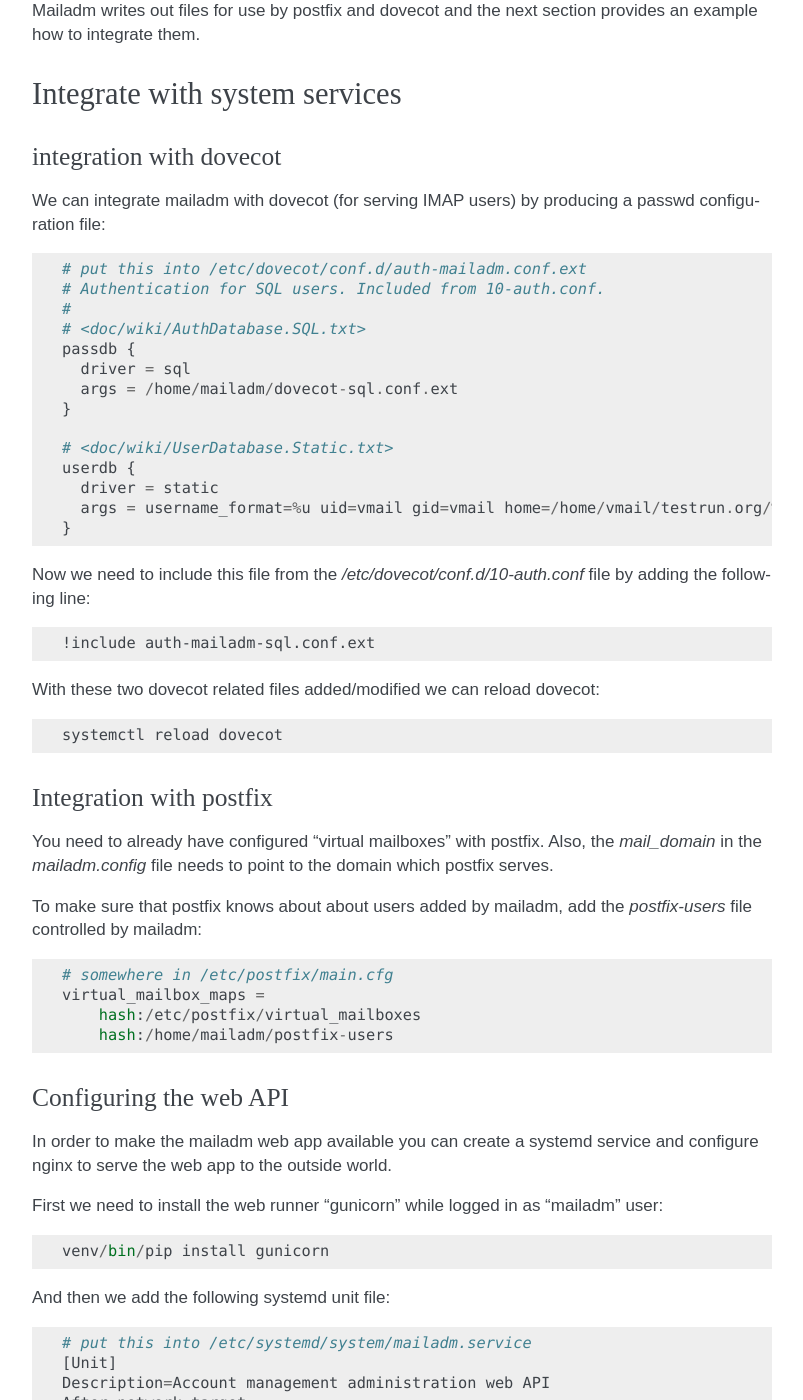
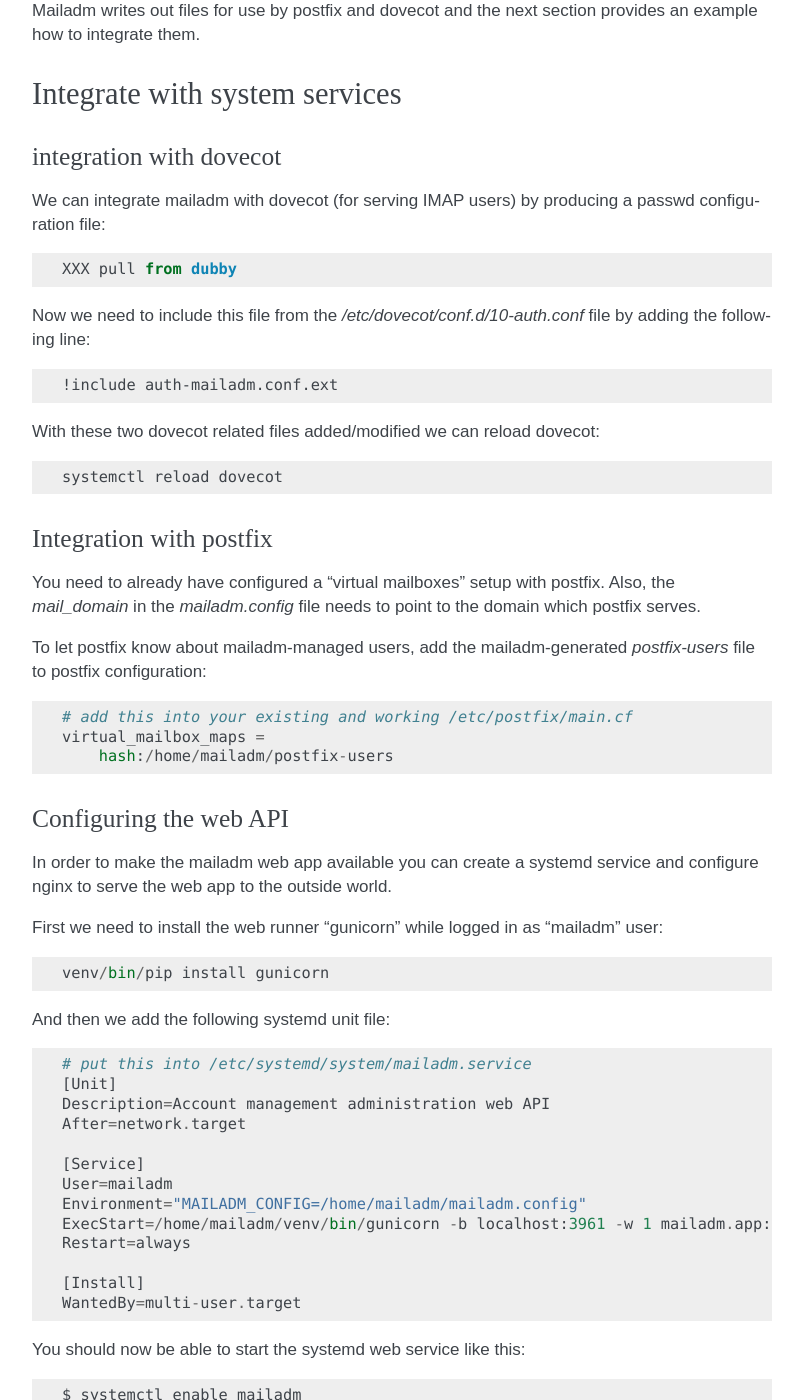
Before and after one commit to deltachat/mailadm, a Sphinx documentation site: the page built from doc/index.rst, in a window 1280 px wide and 1400 px high, scrolled down 1934 px. Shown: the whole window, without its empty margins (348-1151 px from the left). Built offline with Sphinx 7.4.7, drawn with Linux system fonts in a browser that asks for light colours.

Commit message:
replace vmaildir dovecot_uid etc. with a user lookup

```diff
--- a/doc/index.rst
+++ b/doc/index.rst
@@ -112,26 +112,12 @@
 We can integrate mailadm with dovecot (for serving IMAP users)
 by producing a passwd configuration file::
 
-    # put this into /etc/dovecot/conf.d/auth-mailadm.conf.ext
-    # Authentication for SQL users. Included from 10-auth.conf.
-    #
-    # <doc/wiki/AuthDatabase.SQL.txt>
-    passdb {
-      driver = sql
-      args = /home/mailadm/dovecot-sql.conf.ext
-    }
-
-    # <doc/wiki/UserDatabase.Static.txt>
-    userdb {
-      driver = static
-      args = username_format=%u uid=vmail gid=vmail home=/home/vmail/testrun.org/%u
-    }
-
+    XXX pull from dubby
 
 Now we need to include this file from the `/etc/dovecot/conf.d/10-auth.conf` file
 by adding the following line::
 
-    !include auth-mailadm-sql.conf.ext
+    !include auth-mailadm.conf.ext
 
 With these two dovecot related files added/modified we can reload dovecot::
 
@@ -141,16 +127,15 @@
 Integration with postfix
 ++++++++++++++++++++++++
 
-You need to already have configured "virtual mailboxes" with postfix.
+You need to already have configured a "virtual mailboxes" setup with postfix.
 Also, the `mail_domain` in the `mailadm.config` file needs to point
 to the domain which postfix serves.
 
-To make sure that postfix knows about about users added by
-mailadm, add the `postfix-users` file controlled by mailadm::
+To let postfix know about mailadm-managed users, add the
+mailadm-generated `postfix-users` file to postfix configuration::
 
-    # somewhere in /etc/postfix/main.cfg
+    # add this into your existing and working /etc/postfix/main.cf
     virtual_mailbox_maps =
-        hash:/etc/postfix/virtual_mailboxes
         hash:/home/mailadm/postfix-users
 
 
```
Also changed, not shown: 5 other files.
